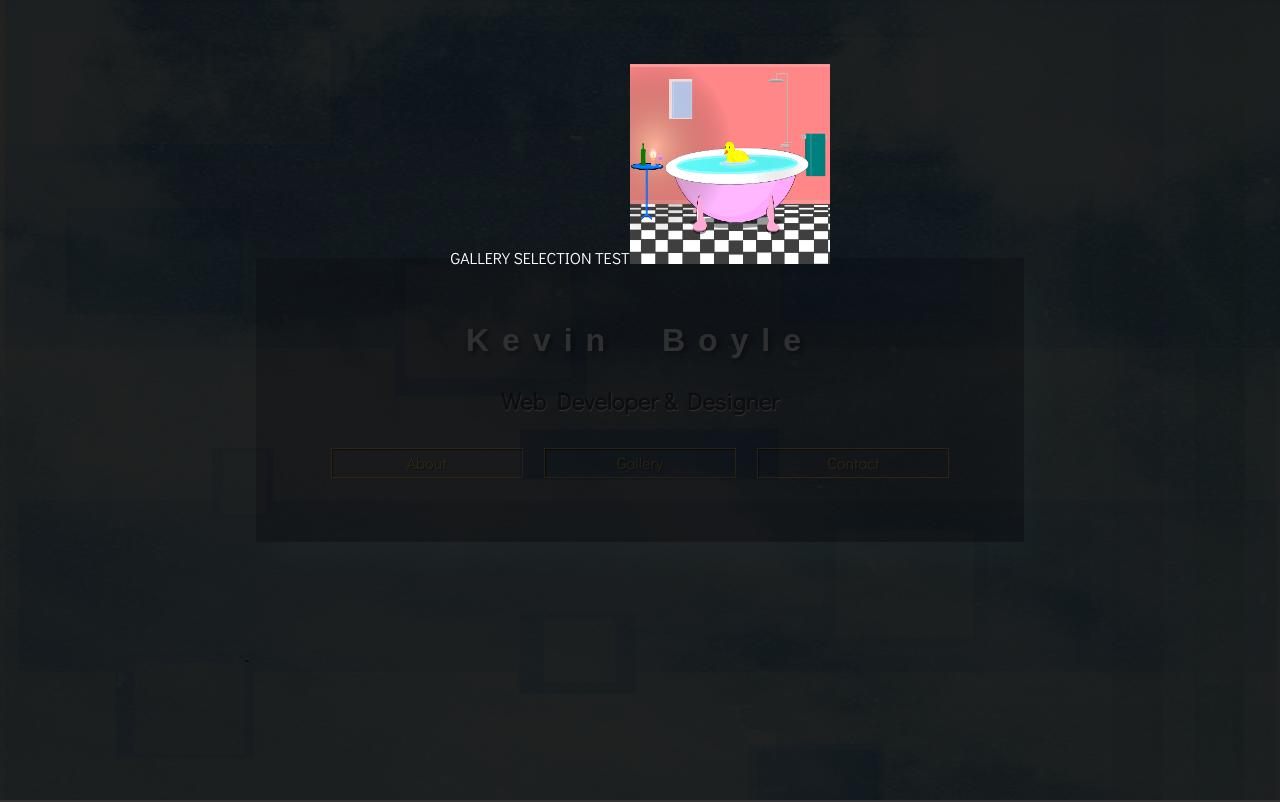
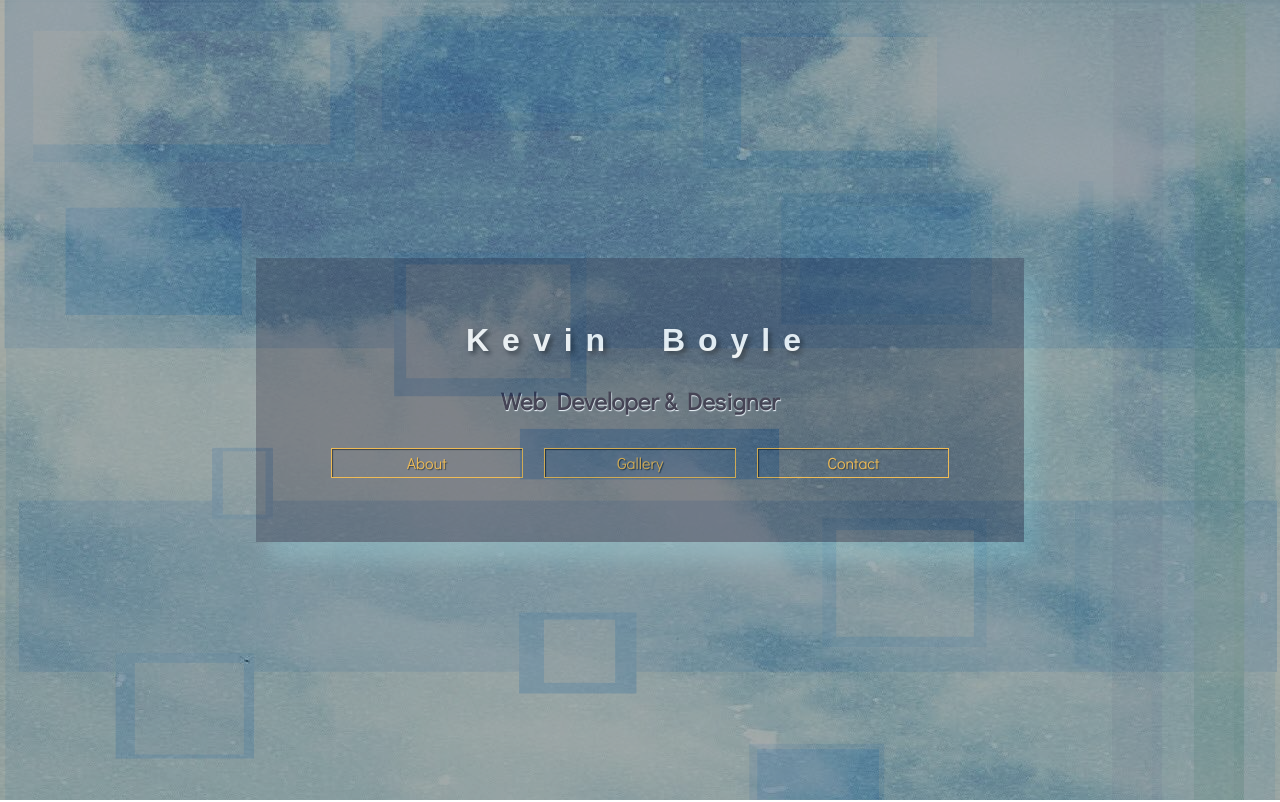
Before and after one commit to k3vnb/portfolio-prodbuild, a React app: page / in a window 1280 px wide. Shown: the top 802 px of the page. Built offline with nearby package versions, Linux system fonts and the light colour scheme; a web font is replaced by a local one.

Commit message:
add functionality for toggling lightbox visibility

```diff
--- a/src/components/GalleryList.jsx
+++ b/src/components/GalleryList.jsx
@@ -52,20 +52,20 @@ class GalleryList extends React.Component {
           },
       },
       selectedGalleryItem: '1',
+      lightboxIsVisible: false
     };
     this.handleGallerySelection = this.handleGallerySelection.bind(this);
-
+    this.handleLightboxToggle = this.handleLightboxToggle.bind(this);
   }
 
 
   handleGallerySelection(newSelectedGalleryItem) {
     this.setState({selectedGalleryItem: newSelectedGalleryItem});
-    console.log(this.state.selectedGalleryItem);
-
+    this.setState({lightboxIsVisible: true});
+    console.log(this.state);
   }
-  handleChangingSelectedQuestion(galleryItemId){
-    this.setState({selectedGalleryItem: galleryItemId});
-    console.log('changed to', galleryItemId);
+  handleLightboxToggle(){
+    this.setState({lightboxIsVisible: false});
   }
   render(){
 
@@ -123,9 +123,10 @@ class GalleryList extends React.Component {
 
             </div>
             <div className="GallerySelection-container">
-              <GallerySelection onGalleryItemSelection={this.handleGallerySelection}
+              <GallerySelection onToggleLightbox={this.handleLightboxToggle}
               imageList={this.state.masterIllustrationList}
-              imageNumber={this.state.selectedGalleryItem} />
+              imageNumber={this.state.selectedGalleryItem}
+              lightboxIsVisible={this.state.lightboxIsVisible } />
             </div>
             </div>
         </div>
--- a/src/components/GallerySelection.jsx
+++ b/src/components/GallerySelection.jsx
@@ -4,12 +4,11 @@ import PropTypes from 'prop-types';
 
 function GallerySelection(props){
   return(
-    <div className="gallery-lightbox">
+    <div className={props.lightboxIsVisible ? 'gallery-lightbox' : 'gallery-invisible'}>
       <style jsx>
         {`
           .gallery-lightbox {
-            position: absolute;
-
+            position: fixed;
             top: 0%;
             left: 0%;
             justify-content: center;
@@ -18,16 +17,30 @@ function GallerySelection(props){
             height: 100%;
             width: 100%;
             z-index: 6;
+            display: flex;
             animation: fade-in-image .5s;
           }
+          .gallery-invisible {
+            display: none;
+          }
           .image {
-            height: 200px;
-            width: 200px;
+            width: 50vw;
+            height: auto;
+          }
+          .close-button {
+            color: purple;
+            font-size: 60px;
+            margin-left: 5%;
+          }
+          .close-button:hover {
+            color: white;
+            margin-left: 5%;
+            cursor: pointer;
           }
         }`}
       </style>
-      GALLERY SELECTION TEST
-      <img className="image" src={props.imageList[props.imageNumber].imageItself} alt="altLKJ:KLJ:LKJF:KFJ:LKDF"/>
+      <img className="image" src={props.imageList[props.imageNumber].imageItself} alt="SVG Illustration"/>
+      <h3 className="close-button" onClick={() => {props.onToggleLightbox()}}>X</h3>
     </div>
   );
 }
@@ -35,7 +48,8 @@ function GallerySelection(props){
 GallerySelection.propTypes = {
   imageList: PropTypes.object,
   imageNumber: PropTypes.number,
-  thisSelectedGalleryItem: PropTypes.object
+  lightboxIsVisible: PropTypes.boolean,
+  onToggleLightbox: PropTypes.func
 };
 
 
```
